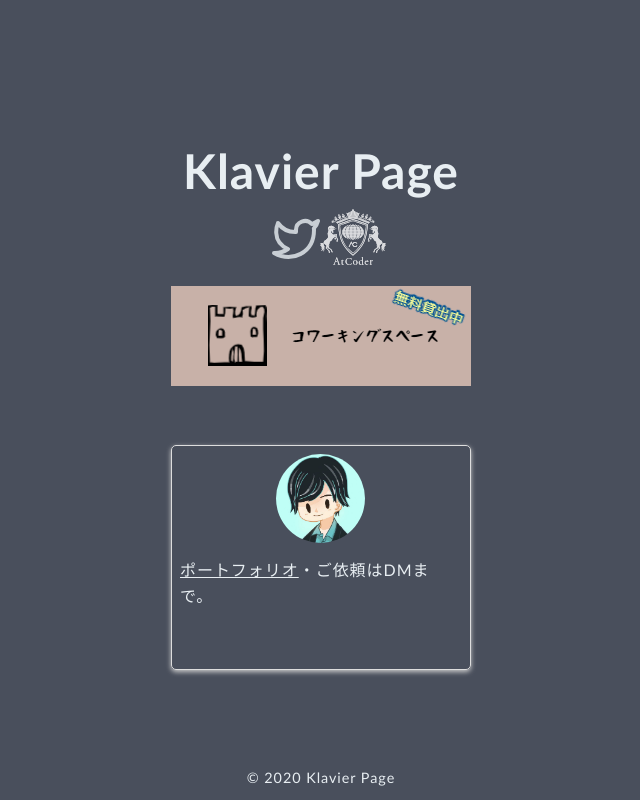
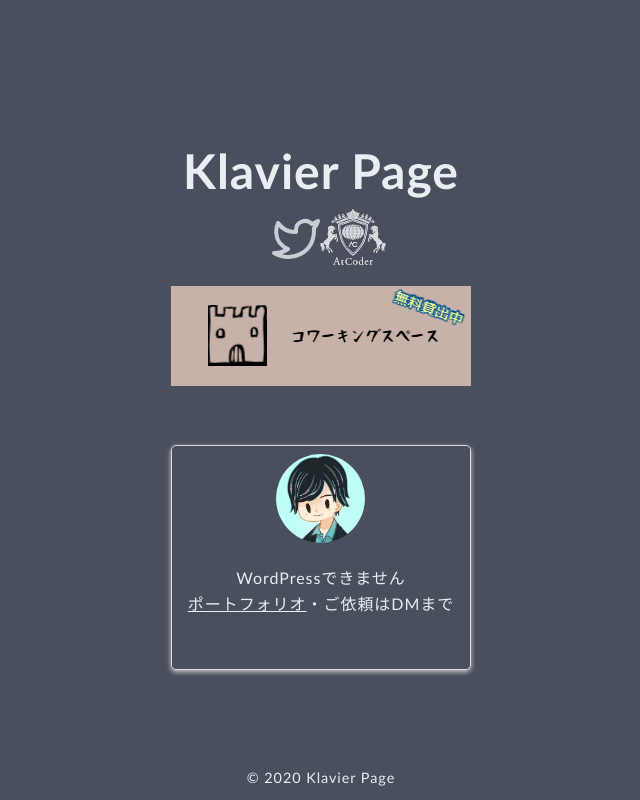
Before and after one commit to makita-piano/klavier, a Nuxt app: page / in a window 1280 px wide. Shown: the whole page, without its empty margins (319-959 px from the left). Built offline with nearby package versions, Linux system fonts and the light colour scheme.

Commit message:
Update index.vue

```diff
--- a/pages/index.vue
+++ b/pages/index.vue
@@ -19,7 +19,7 @@
             <nuxt-img src="/me.jpg" id="me-img" alt="me" width="89" height="89" />
           </div>
           <div>
-            <p id="namecard-txt"><a href="https://portfolio.klavier.page/">ポートフォリオ</a>・ご依頼はDMまで。</p>
+            <p id="namecard-txt">WordPressできません<br><a href="https://portfolio.klavier.page/">ポートフォリオ</a>・ご依頼はDMまで</p>
           </div>
         </div>
       </div>
@@ -121,7 +121,8 @@ a {
 }
 
 #namecard-txt {
-  margin: .5rem;
+  margin: 1rem .5rem;
+  text-align: center;
 }
 
 footer {
```
